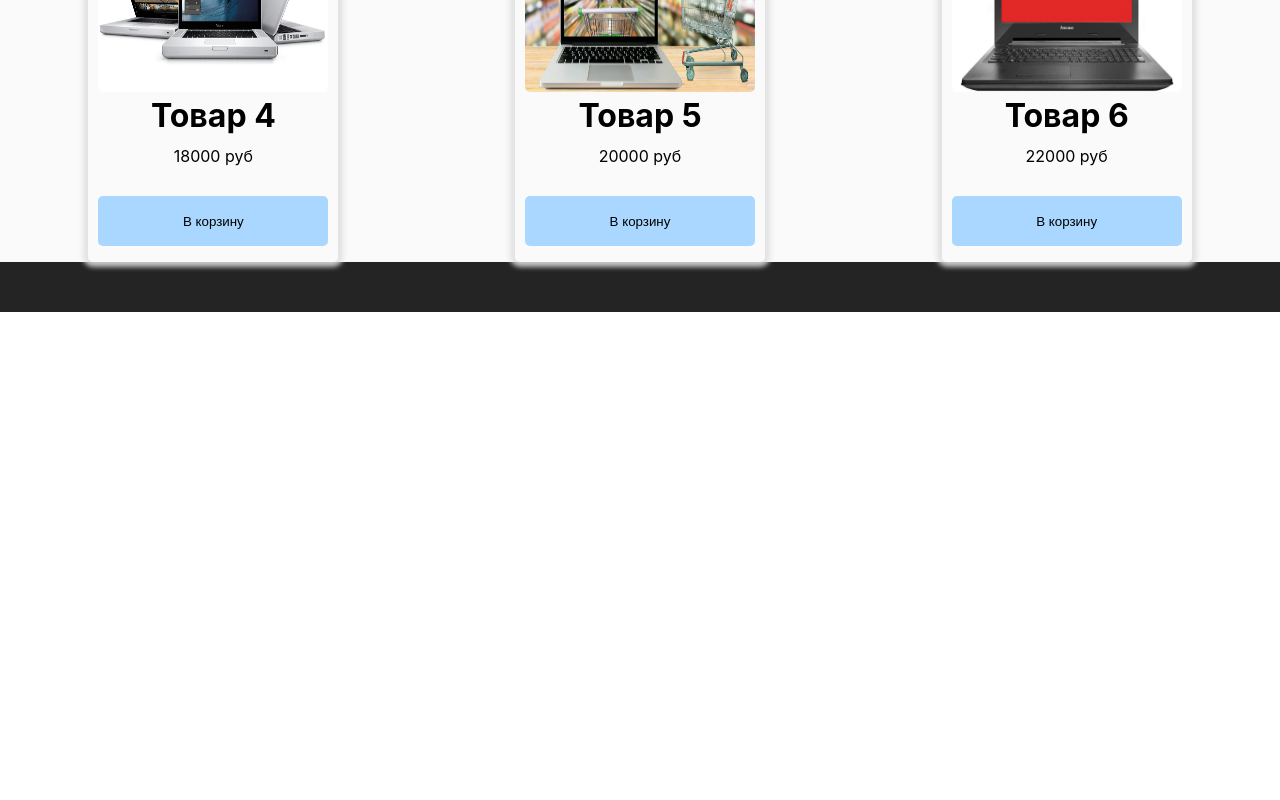
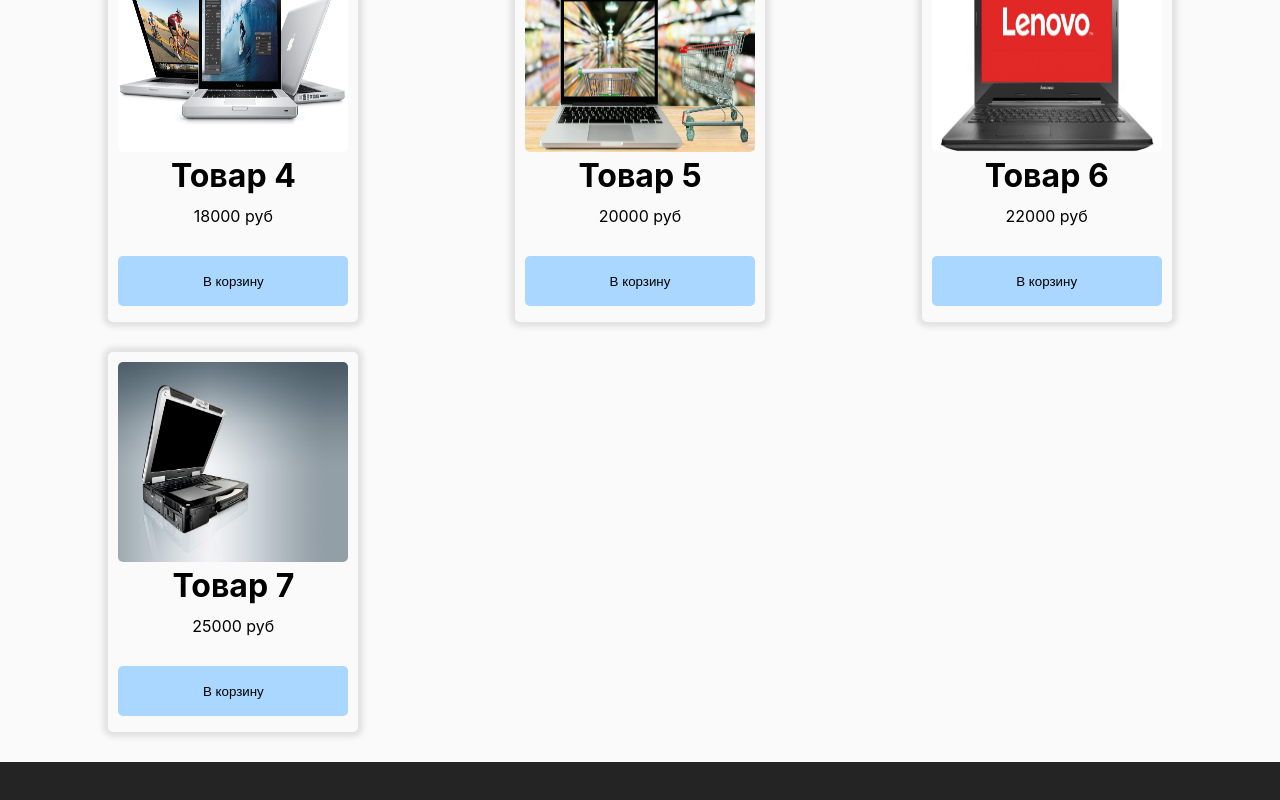
Before and after one commit to Andreimakash112/Frond.Not, a React (Create React App) app: page / in a window 1280 px wide. Shown: the part 548-1348 px from the top of the page. Before the commit the page ends 860 px from the top, so only its background shows below. Built offline with nearby package versions, Linux system fonts and the light colour scheme.

Commit message:
добавили стилей

```diff
--- a/src/components/Product.css
+++ b/src/components/Product.css
@@ -5,6 +5,7 @@
     margin: auto;
     padding: 10px;
     border-radius: 5px;
+
 }
 .Product img {
     width: 230px;
--- a/src/views/Main.css
+++ b/src/views/Main.css
@@ -4,6 +4,6 @@
    min-height: calc(100vh - 50px - 50px);
    display: grid;
    grid-template-columns: repeat(3, 1fr);
-
-
+   padding: 30px;
+   row-gap: 30px;/* отступ между рядами*/
 }
--- a/src/views/Main.js
+++ b/src/views/Main.js
@@ -7,6 +7,7 @@ import image_3 from '../images/03.jpg'
 import image_4 from '../images/04.jpg'
 import image_5 from '../images/05.jpg'
 import image_6 from '../images/06.jpg'
+import image_7 from '../images/07.jpg'
 
 function Main() {
 
@@ -17,7 +18,8 @@ function Main() {
   {id:3,  header: 'Товар 3',image: image_3, price: 16000 },
   {id:4,  header: 'Товар 4',image: image_4, price: 18000 },
   {id:5,  header: 'Товар 5',image: image_5, price: 20000 },
-  {id:6,  header: 'Товар 6',image: image_6, price: 22000 }
+  {id:6,  header: 'Товар 6',image: image_6, price: 22000 },
+  {id:7,  header: 'Товар 7',image: image_7, price: 25000 }
 
 ]
 function getProductList() {
```
Also changed, not shown: src/images/07.jpg (added).
